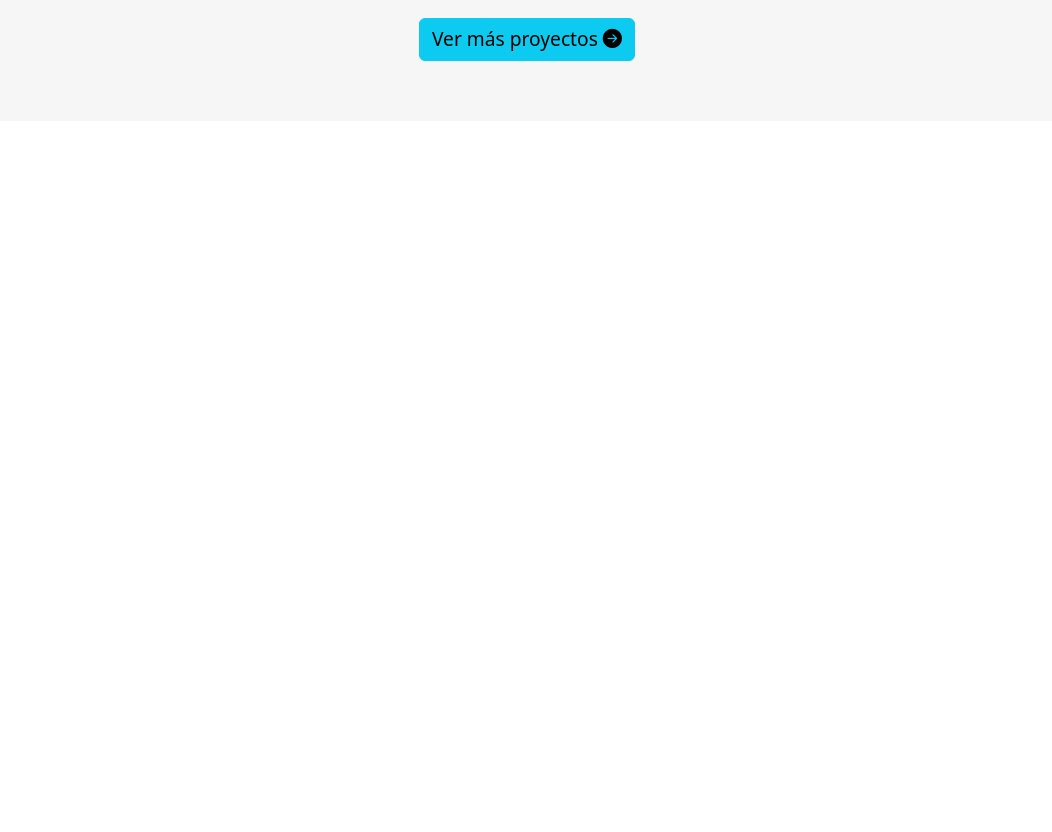
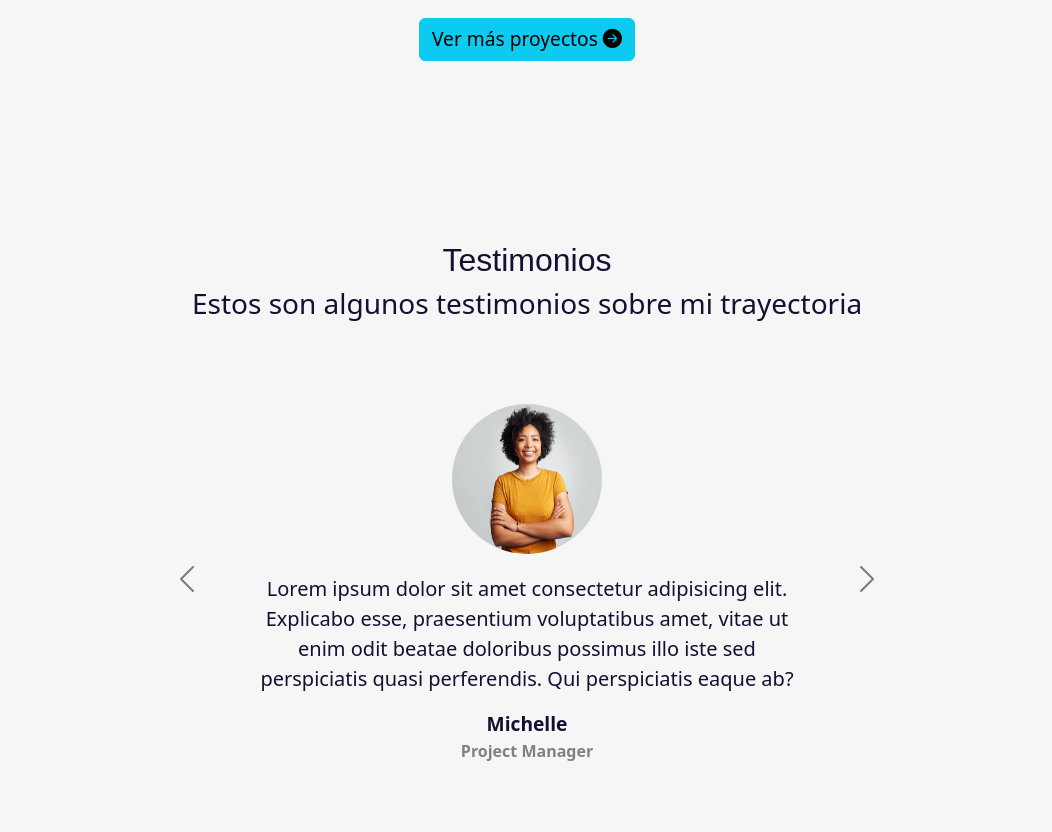
Before and after one commit to mttzDan/My-Page, a plain HTML site: page index.html in a window 1280 px wide. Shown: the part 2407-3239 px from the top of the page, without its empty margins (113-1165 px from the left). Before the commit the page ends 2528 px from the top, so only its background shows below. Drawn offline with nearby package versions, Linux system fonts and the light colour scheme; a web font is replaced by a local one.

Commit message:
feat: Testimonios

```diff
--- a/index.html
+++ b/index.html
@@ -93,7 +93,8 @@
                     <!-- Crea columnas que distribuye en toda la grid las columnas de dispositivos pequeños, pero a partir de medianos permite que existan 3 -->
                     <i class="bi bi-laptop"></i> <!-- Icono de laptop de Bootrstrap -->
                     <p class="Experience-title">Desarrollo Web</p>
-                    <p class="Experience-text">Lorem ipsum dolor sit, amet consectetur adipisicing elit. Nobis natus nisi temporibus fugiat
+                    <p class="Experience-text">Lorem ipsum dolor sit, amet consectetur adipisicing elit. Nobis natus
+                        nisi temporibus fugiat
                         neque ipsum earum sint asperiores dicta hic. Nisi, quasi mollitia? Quos ipsum sequi fugit
                         obcaecati quibusdam nesciunt.</p>
                     <div class="badges-contenedor">
@@ -109,7 +110,8 @@
                 <div class="column-personal-style class col-12 col-md-4">
                     <i class="bi bi-laptop"></i> <!-- Icono de laptop de Bootrstrap -->
                     <p class="Experience-title">Cursos</p>
-                    <p class="Experience-text">Lorem ipsum dolor sit, amet consectetur adipisicing elit. Nobis natus nisi temporibus fugiat
+                    <p class="Experience-text">Lorem ipsum dolor sit, amet consectetur adipisicing elit. Nobis natus
+                        nisi temporibus fugiat
                         neque ipsum earum sint asperiores dicta hic. Nisi, quasi mollitia? Quos ipsum sequi fugit
                         obcaecati quibusdam nesciunt.</p>
                     <div class="badges-contenedor">
@@ -127,7 +129,8 @@
                 <div class="column-personal-style class col-12 col-md-4">
                     <i class="bi bi-laptop"></i> <!-- Icono de laptop de Bootrstrap -->
                     <p class="Experience-title">Datos</p>
-                    <p class="Experience-text">Lorem ipsum dolor sit, amet consectetur adipisicing elit. Nobis natus nisi temporibus fugiat
+                    <p class="Experience-text">Lorem ipsum dolor sit, amet consectetur adipisicing elit. Nobis natus
+                        nisi temporibus fugiat
                         neque ipsum earum sint asperiores dicta hic. Nisi, quasi mollitia? Quos ipsum sequi fugit
                         obcaecati quibusdam nesciunt.</p>
                     <div class="badges-contenedor">
@@ -147,7 +150,7 @@
     <!-- Proyectos  -->
     <section class="recent-projects light-section d-flex flex-column">
         <h2 class="title-section black-text">Mis proyectos recientes</h2>
-        <h3 class="Description-section">Esto es  parte de lo que he trabajado recientemente </h3>
+        <h3 class="Description-section">Esto es parte de lo que he trabajado recientemente </h3>
 
         <!-- Galería de proyectos -->
         <div class="container-lg text-center container-projects">
@@ -158,7 +161,8 @@
                         <div class="overlay">
                             <p>Proyecto 1</p>
                             <div class="container-icons">
-                            <a href="https://github.com/Antonio-Amaro/proyecto-lolos-cafe/tree/main" target="_blank" rel="noopener noreferrer"> <!-- rel por temas de seguridad -->
+                                <a href="https://github.com/Antonio-Amaro/proyecto-lolos-cafe/tree/main" target="_blank"
+                                    rel="noopener noreferrer"> <!-- rel por temas de seguridad -->
                                     <i class="bi bi-github"></i>
                                 </a>
                                 <a href="https://lolos-cafe.netlify.app/" target="_blank" rel="opener noreferrer">
@@ -177,7 +181,8 @@
                         <div class="overlay">
                             <p>Proyecto 1</p>
                             <div class="container-icons">
-                            <a href="https://github.com/Antonio-Amaro/proyecto-lolos-cafe/tree/main" target="_blank" rel="noopener noreferrer"> <!-- rel por temas de seguridad -->
+                                <a href="https://github.com/Antonio-Amaro/proyecto-lolos-cafe/tree/main" target="_blank"
+                                    rel="noopener noreferrer"> <!-- rel por temas de seguridad -->
                                     <i class="bi bi-github"></i>
                                 </a>
                                 <a href="https://lolos-cafe.netlify.app/" target="_blank" rel="opener noreferrer">
@@ -196,7 +201,8 @@
                         <div class="overlay">
                             <p>Proyecto 1</p>
                             <div class="container-icons">
-                            <a href="https://github.com/Antonio-Amaro/proyecto-lolos-cafe/tree/main" target="_blank" rel="noopener noreferrer"> <!-- rel por temas de seguridad -->
+                                <a href="https://github.com/Antonio-Amaro/proyecto-lolos-cafe/tree/main" target="_blank"
+                                    rel="noopener noreferrer"> <!-- rel por temas de seguridad -->
                                     <i class="bi bi-github"></i>
                                 </a>
                                 <a href="https://lolos-cafe.netlify.app/" target="_blank" rel="opener noreferrer">
@@ -215,7 +221,8 @@
                         <div class="overlay">
                             <p>Proyecto 1</p>
                             <div class="container-icons">
-                            <a href="https://github.com/Antonio-Amaro/proyecto-lolos-cafe/tree/main" target="_blank" rel="noopener noreferrer"> <!-- rel por temas de seguridad -->
+                                <a href="https://github.com/Antonio-Amaro/proyecto-lolos-cafe/tree/main" target="_blank"
+                                    rel="noopener noreferrer"> <!-- rel por temas de seguridad -->
                                     <i class="bi bi-github"></i>
                                 </a>
                                 <a href="https://lolos-cafe.netlify.app/" target="_blank" rel="opener noreferrer">
@@ -234,7 +241,8 @@
                         <div class="overlay">
                             <p>Proyecto 1</p>
                             <div class="container-icons">
-                            <a href="https://github.com/Antonio-Amaro/proyecto-lolos-cafe/tree/main" target="_blank" rel="noopener noreferrer"> <!-- rel por temas de seguridad -->
+                                <a href="https://github.com/Antonio-Amaro/proyecto-lolos-cafe/tree/main" target="_blank"
+                                    rel="noopener noreferrer"> <!-- rel por temas de seguridad -->
                                     <i class="bi bi-github"></i>
                                 </a>
                                 <a href="https://lolos-cafe.netlify.app/" target="_blank" rel="opener noreferrer">
@@ -253,7 +261,8 @@
                         <div class="overlay">
                             <p>Proyecto 1</p>
                             <div class="container-icons">
-                            <a href="https://github.com/Antonio-Amaro/proyecto-lolos-cafe/tree/main" target="_blank" rel="noopener noreferrer"> <!-- rel por temas de seguridad -->
+                                <a href="https://github.com/Antonio-Amaro/proyecto-lolos-cafe/tree/main" target="_blank"
+                                    rel="noopener noreferrer"> <!-- rel por temas de seguridad -->
                                     <i class="bi bi-github"></i>
                                 </a>
                                 <a href="https://lolos-cafe.netlify.app/" target="_blank" rel="opener noreferrer">
@@ -280,6 +289,63 @@
 
 
 
+
+    </section>
+
+    <!-- Testimonios -->
+    <section class="Testimonios light-section">
+        <h2 class="title-section">Testimonios</h2>
+        <h3 class="Desciption-section ">Estos son algunos testimonios sobre mi trayectoria</h3>
+        <!-- Carousel -->
+        <div id="carouselExample" class="carousel carousel-dark slide">
+            <div class="carousel-inner">
+
+                <div class="carousel-item active">
+                <div class="container">
+                    <img class="review-img rounded-circle" src="/images/persona1.jpg" alt="Cliente 1">
+                    <p class="testimonio-texto "> Lorem ipsum dolor sit amet consectetur adipisicing elit. Explicabo esse, praesentium voluptatibus amet, vitae ut enim odit beatae doloribus possimus illo iste sed perspiciatis quasi perferendis. Qui perspiciatis eaque ab?</p>
+                    <div class="testimonio-info">
+                        <p class="cliente">Michelle</p>
+                        <p class="cargo"> Project Manager </p>
+                    </div>
+                </div>
+                </div>
+
+                <div class="carousel-item">
+                <div class="container">
+                    <img class="review-img rounded-circle" src="/images/persona2.jpg" alt="Cliente 2">
+                    <p class="testimonio-texto "> Lorem ipsum dolor sit amet consectetur adipisicing elit. Explicabo esse, praesentium voluptatibus amet, vitae ut enim odit beatae doloribus possimus illo iste sed perspiciatis quasi perferendis. Qui perspiciatis eaque ab?</p>
+                    <div class="testimonio-info">
+                        <p class="cliente">Johan</p>
+                        <p class="cargo"> Scrum Master </p>
+                    </div>
+                </div>
+                </div>
+
+                <div class="carousel-item">
+                <div class="container">
+                    <img class="review-img rounded-circle" src="/images/persona3.jpg" alt="Cliente 3">
+                    <p class="testimonio-texto "> Lorem ipsum dolor sit amet consectetur adipisicing elit. Explicabo esse, praesentium voluptatibus amet, vitae ut enim odit beatae doloribus possimus illo iste sed perspiciatis quasi perferendis. Qui perspiciatis eaque ab?</p>
+                    <div class="testimonio-info">
+                        <p class="cliente">Daniel</p>
+                        <p class="cargo"> IT Recruiter </p>
+                    </div>
+                </div>
+                </div>
+
+            </div>
+            <button class="carousel-control-prev" type="button" data-bs-target="#carouselExample" data-bs-slide="prev">
+                <span class="carousel-control-prev-icon" aria-hidden="true"></span>
+                <span class="visually-hidden">Anterior</span>
+            </button>
+            <button class="carousel-control-next" type="button" data-bs-target="#carouselExample" data-bs-slide="next">
+                <span class="carousel-control-next-icon" aria-hidden="true"></span>
+                <span class="visually-hidden">Siguiente</span>
+            </button>
+        </div>
+
+
+
     </section>
 
 
--- a/style.css
+++ b/style.css
@@ -212,7 +212,58 @@ h1 {
     margin: 10px;
 }
 
+/* Testimonios */
 
+.Testimonios {
+    padding: 40px 40px 80px 40px;
+}
+.Testimonios .carousel {
+    max-width: 800px;
+}
+
+.carousel-item {
+    height: 500px;
+}
+
+.carousel-item .container {
+    width: 100%;
+    height: 100%;
+    display: flex;
+    flex-direction: column;
+    align-items: center;
+    justify-content: center;
+
+}
+
+.review-img {
+    width: 150px;
+    height: 150px;
+    margin: 10px 10px 20px 10px;
+}
+
+.testimonio-texto {
+    max-width: 70%;
+    font-size: 20px;
+    text-align: center;
+}
+
+.testimonio-info {
+    font-weight: bold;
+    text-align: center;
+
+}
+
+.testimonio-info p {
+    margin-bottom: 0;
+}
+
+.testimonio-info .cliente {
+    font-size: 1.2rem;
+}
+.testimonio-info .cargo {
+    font-size: 1rem;
+    color: gray;
+}
 
 /* Una media query para que a partir de tamaños donde la barra se contrae el logotipo no se muestra */
 @media screen and (max-width: 767px) {
@@ -239,3 +290,12 @@ h1 {
         font-size: 1.5rem;
     }
 }
+@media screen and (max-width: 800px) {
+    .review-img {
+        width: 120px;
+        height: 120px;
+    }
+    .testimonio-texto {
+        font-size: 18px;
+    }
+}
```
Also changed, not shown: images/persona1.jpg (added), images/persona2.jpg (added), images/persona3.jpg (added). Lines whose indentation alone changed are shown as unchanged.
